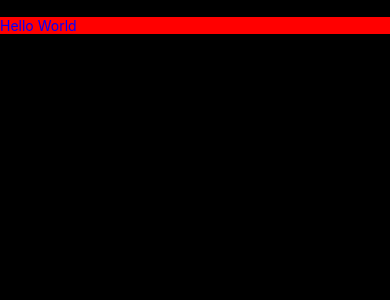
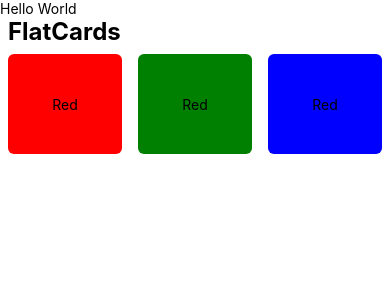
Before and after one commit to hussainali2023/react-native_1, a React Native app: screen / in a window 390 px wide. Shown: the top 300 px of the page. Built offline with nearby package versions, Linux system fonts and the light colour scheme.

Commit message:
added flat card

```diff
--- a/App.tsx
+++ b/App.tsx
@@ -5,51 +5,29 @@ import {
   SafeAreaView,
   Text,
   StyleSheet,
-  useColorScheme
+  useColorScheme,
+  ScrollView
 } from "react-native"
+import FlatCards from "./components/FlatCards";
 
 const App = (): JSX.Element =>{
-  const isDarkMode = useColorScheme() === "light"
+  // const isDarkMode = useColorScheme() === "dark"
   return (
     <SafeAreaView>
-      <View style={styles.container}>
-        <Text>Hello World!</Text>
-        <Text style={isDarkMode ? styles.blackText : styles.whiteText}>Hello World</Text>
+      <ScrollView>
+      <View >
+        {/* <Text>Hello World!</Text> */}
+        <Text>Hello World</Text>
       </View>
+      <FlatCards/>
+      </ScrollView>
     </SafeAreaView>
   )
 }
 
 const styles = StyleSheet.create({
 
-  container: {
-    // flex: 1,
-    // alignItems: "center"
-    backgroundColor:"black",
-    height:900
-  },
 
-  heading: {
-    textAlign:"center",
-    fontSize: 30,
-    fontWeight:"900",
-    marginTop: 20,
-    // color:"red",
-    backgroundColor:"yellow",
-    marginHorizontal:50,
-    padding:20,
-    borderRadius: 20
-  },
-
-  whiteText: {
-    color:"red",
-    backgroundColor:"yellow"
-  },
-
-  blackText: {
-    color: "blue",
-    backgroundColor:"red"
-  }
 
 })
 
--- /dev/null
+++ b/components/FlatCards.tsx
@@ -0,0 +1,55 @@
+import { View, Text, StyleSheet } from 'react-native'
+import React from 'react'
+
+const FlatCards = () => {
+  return (
+    <View>
+
+      <Text style={styles.headingText}>FlatCards</Text>
+    <View style={styles.container}>
+        <View style={[styles.card, styles.cardOne]}>
+            <Text>Red</Text>
+        </View>
+        <View style={[styles.card, styles.cardTwo]}>
+            <Text>Red</Text>
+        </View>
+        <View style={[styles.card, styles.cardThree]}>
+            <Text>Red</Text>
+        </View>
+    </View>
+    </View>
+  )
+}
+
+const styles = StyleSheet.create({
+    headingText: {
+        fontSize:24,
+        fontWeight:"bold",
+        paddingHorizontal: 8
+    },
+    container: {
+        flex:1,
+        flexDirection:"row"
+    },
+    card:{
+        flex:1,
+        justifyContent: "center",
+        alignItems:"center",
+        width:100,
+        height:100,
+        borderRadius: 6,
+        margin: 8
+    },
+    cardOne: {
+        backgroundColor: "red"
+    },
+    cardTwo: {
+        backgroundColor: "green"
+    },
+    cardThree: {
+        backgroundColor: "blue"
+    },
+})
+
+
+export default FlatCards
--- a/index.js
+++ b/index.js
@@ -4,6 +4,7 @@
 
 import {AppRegistry} from 'react-native';
 import App from './App';
+import Home from './Home';
 import {name as appName} from './app.json';
 
-AppRegistry.registerComponent(appName, () => App);
+AppRegistry.registerComponent(appName, () => Home);
```
Also changed, not shown: Home.tsx (added, +15 -0 lines).
